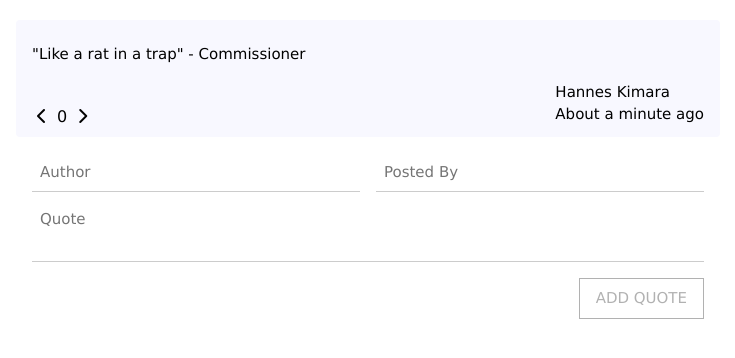
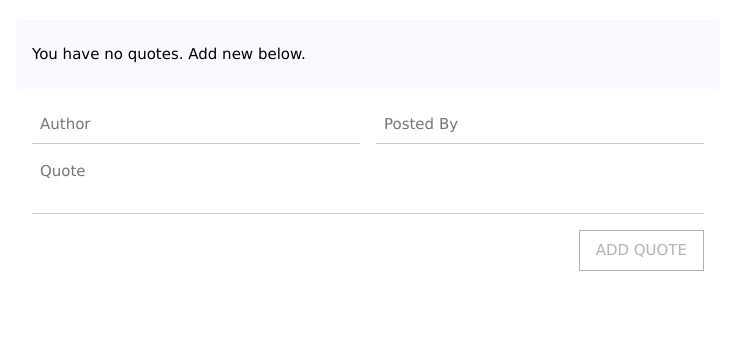
Before and after one commit to HannesKimara/QuoteApp, an Angular app: page / in a window 1280 px wide. Shown: the top 358 px of the page, without its empty margins (272-1007 px from the left). Built offline with nearby package versions, Linux system fonts and the light colour scheme.

Commit message:
Implement Form Component to add new Quote

```diff
--- a/src/app/quote-form/quote-form.component.html
+++ b/src/app/quote-form/quote-form.component.html
@@ -1,5 +1,5 @@
 <div class = "card">
-    <form class = "w3-margin" #quoteForm = 'ngForm'>
+    <form class = "w3-margin" (ngSubmit) = 'submitQuote()' #quoteForm = 'ngForm'>
         <div class = "w3-row-padding">
             <div class = "w3-half">
                 <input type = "text" class = "w3-input qa-input" placeholder = "Author" id = "quoteAuthor" [(ngModel)]="newQuote.quoteAuthor" name = "quoteAuthor" #quoteAuthor='ngModel' required>
--- a/src/app/quote-form/quote-form.component.ts
+++ b/src/app/quote-form/quote-form.component.ts
@@ -13,6 +13,7 @@ export class QuoteFormComponent implements OnInit {
 
   submitQuote(){
     this.addQuote.emit(this.newQuote);
+    this.newQuote = new Quote(0, "", "", "", new Date());
   }
 
   constructor() { }
--- a/src/app/quote/quote.component.html
+++ b/src/app/quote/quote.component.html
@@ -16,5 +16,5 @@
             <p>You have no quotes. Add new below.</p>
         </div>
     </div>
-    <app-quote-form></app-quote-form>
+    <app-quote-form (addQuote) ="addNewQuote($event)"></app-quote-form>
 </div>
--- a/src/app/quote/quote.component.ts
+++ b/src/app/quote/quote.component.ts
@@ -7,9 +7,7 @@ import { Quote } from '../quote';
   styleUrls: ['./quote.component.css']
 })
 export class QuoteComponent implements OnInit {
-  quotes:Quote[] = [
-    new Quote(1, 'Commissioner', 'Hannes Kimara', 'Like a rat in a trap', new Date())
-  ];
+  quotes:Quote[] =[];
 
   upVote(index){
     let currUpVotes = this.quotes[index].upvotes;
```
